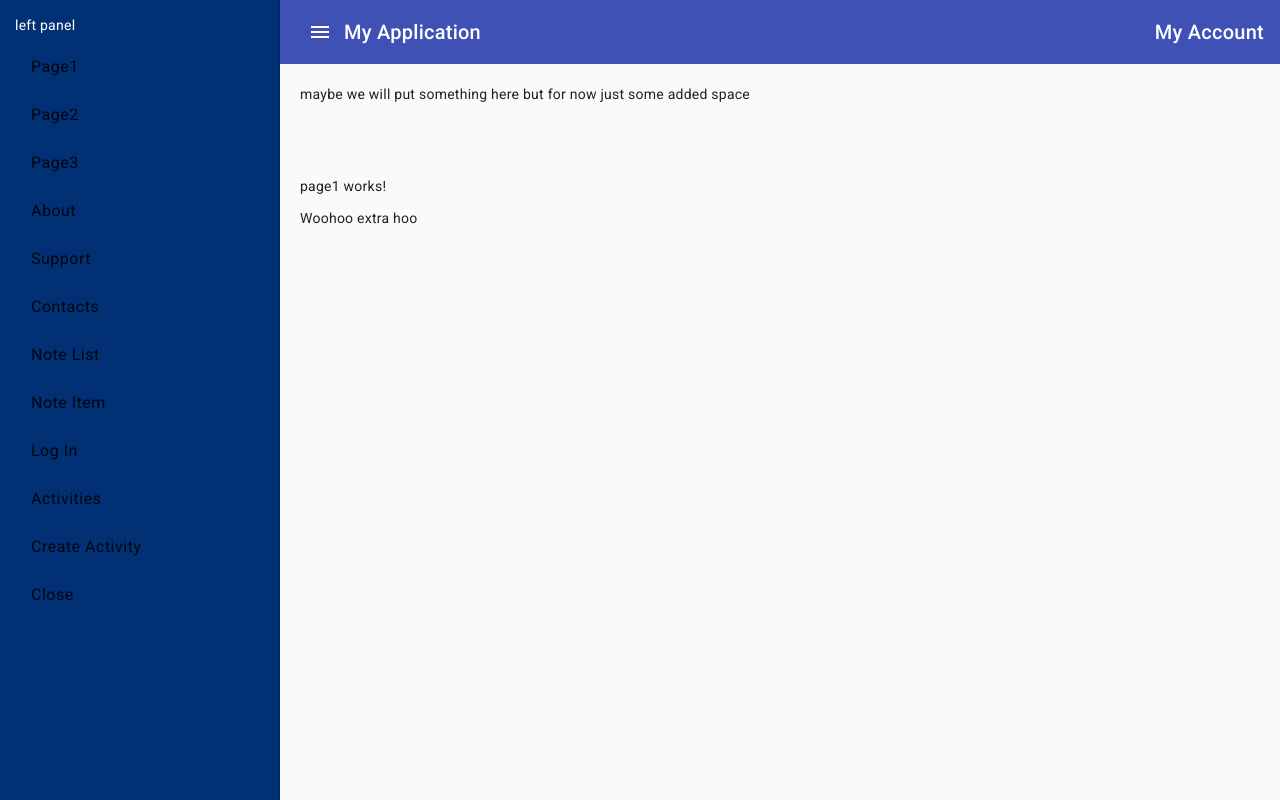
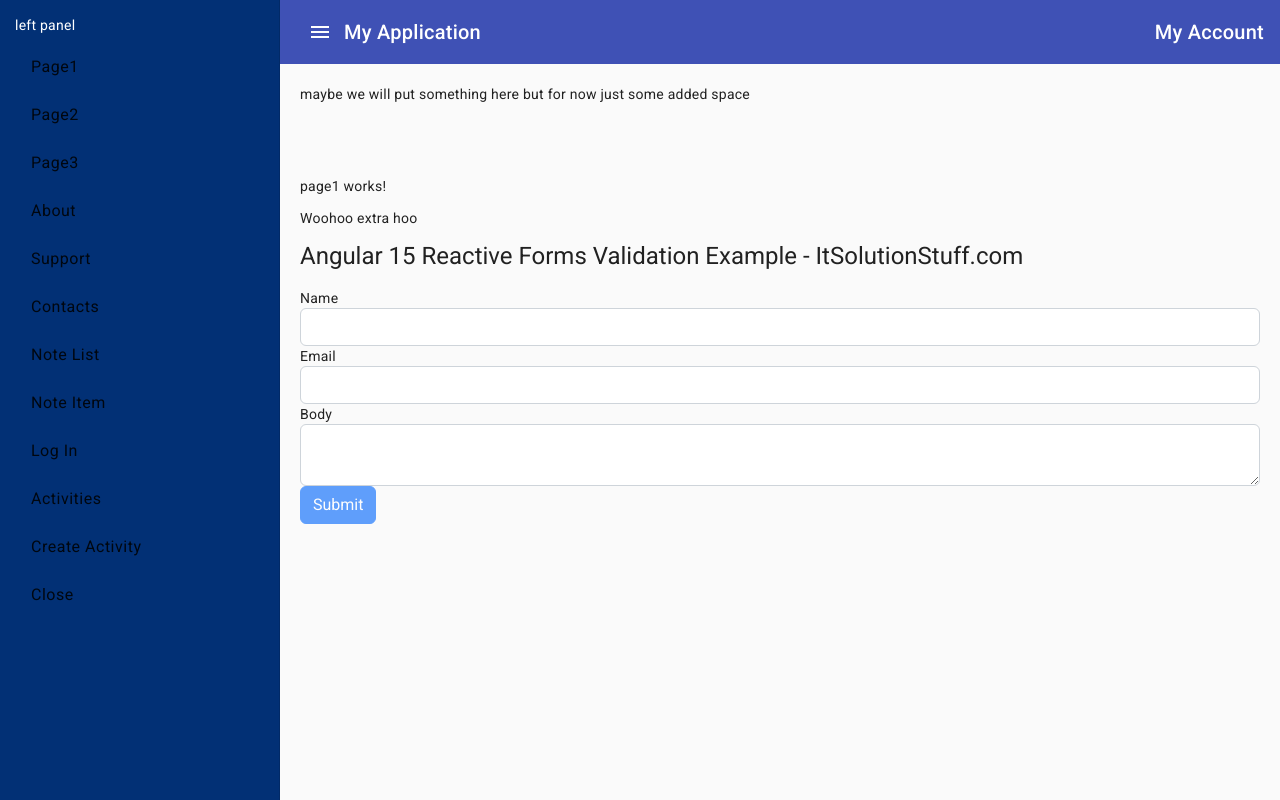
Before and after one commit to nigeldkat/my-notes-angular, an Angular app: page /page1 in a window 1280 px wide. Built offline with nearby package versions, Linux system fonts and the light colour scheme.

Commit message:
reactive form sample

```diff
--- a/package.json
+++ b/package.json
@@ -20,6 +20,7 @@
     "@angular/platform-browser": "^15.2.0",
     "@angular/platform-browser-dynamic": "^15.2.0",
     "@angular/router": "^15.2.0",
+    "bootstrap": "^5.2.3",
     "rxjs": "~7.8.0",
     "tslib": "^2.3.0",
     "zone.js": "~0.12.0"
--- a/src/app/page1/page1.component.html
+++ b/src/app/page1/page1.component.html
@@ -1,2 +1,48 @@
 <p>page1 works!</p>
 <P>Woohoo extra hoo</P>
+
+<h1>Angular 15 Reactive Forms Validation Example - ItSolutionStuff.com</h1>
+
+<form [formGroup]="form" (ngSubmit)="submit()">
+
+    <div class="form-group">
+        <label for="name">Name</label>
+        <input
+            formControlName="name"
+            id="name"
+            type="text"
+            class="form-control">
+        <div *ngIf="f['name'].touched && f['name'].invalid" class="alert alert-danger">
+            <div *ngIf="f['name'].errors && f['name'].errors['required']">Name is required.</div>
+            <div *ngIf="f['name'].errors && f['name'].errors['minlength']">Name should be 3 character.</div>
+        </div>
+    </div>
+
+    <div class="form-group">
+        <label for="email">Email</label>
+        <input
+            formControlName="email"
+            id="email"
+            type="text"
+            class="form-control">
+        <div *ngIf="f['email'].touched && f['email'].invalid" class="alert alert-danger">
+            <div *ngIf="f['email'].errors && f['email'].errors['required']">Email is required.</div>
+            <div *ngIf="f['email'].errors && f['email'].errors['email']">Please, enter valid email address.</div>
+        </div>
+    </div>
+
+    <div class="form-group">
+        <label for="body">Body</label>
+        <textarea
+            formControlName="body"
+            id="body"
+            type="text"
+            class="form-control">
+        </textarea>
+        <div *ngIf="f['body'].touched && f['body'].invalid" class="alert alert-danger">
+            <div *ngIf="f['body'].errors && f['body'].errors['required']">Body is required.</div>
+        </div>
+    </div>
+
+    <button class="btn btn-primary" [disabled]="form.invalid" type="submit">Submit</button>
+</form>
--- a/src/app/page1/page1.component.ts
+++ b/src/app/page1/page1.component.ts
@@ -1,4 +1,5 @@
 import { Component } from '@angular/core';
+import { FormGroup, FormControl, Validators } from '@angular/forms';
 
 @Component({
   selector: 'app-page1',
@@ -6,5 +7,17 @@
   styleUrls: ['./page1.component.css']
 })
 export class Page1Component {
+  form = new FormGroup({
+    name: new FormControl('', [Validators.required, Validators.minLength(3)]),
+    email: new FormControl('', [Validators.required, Validators.email]),
+    body: new FormControl('', Validators.required)
+  });
 
+  get f(){
+    return this.form.controls;
+  }
+
+  submit(){
+    console.log(this.form.value);
+  }
 }
--- a/src/styles.css
+++ b/src/styles.css
@@ -2,7 +2,7 @@
 
 /* html, body { height: 100%; }
 body { margin: 0; font-family: Roboto, "Helvetica Neue", sans-serif; } */
-
+@import "~bootstrap/dist/css/bootstrap.css";
 @import "~@angular/material/prebuilt-themes/indigo-pink.css";
 mat-sidenav {
     width: 280px;
```
Also changed, not shown: src/app/app.module.ts (+6 -1 lines), 1 other file (tests, documents, lock files or other folders).
